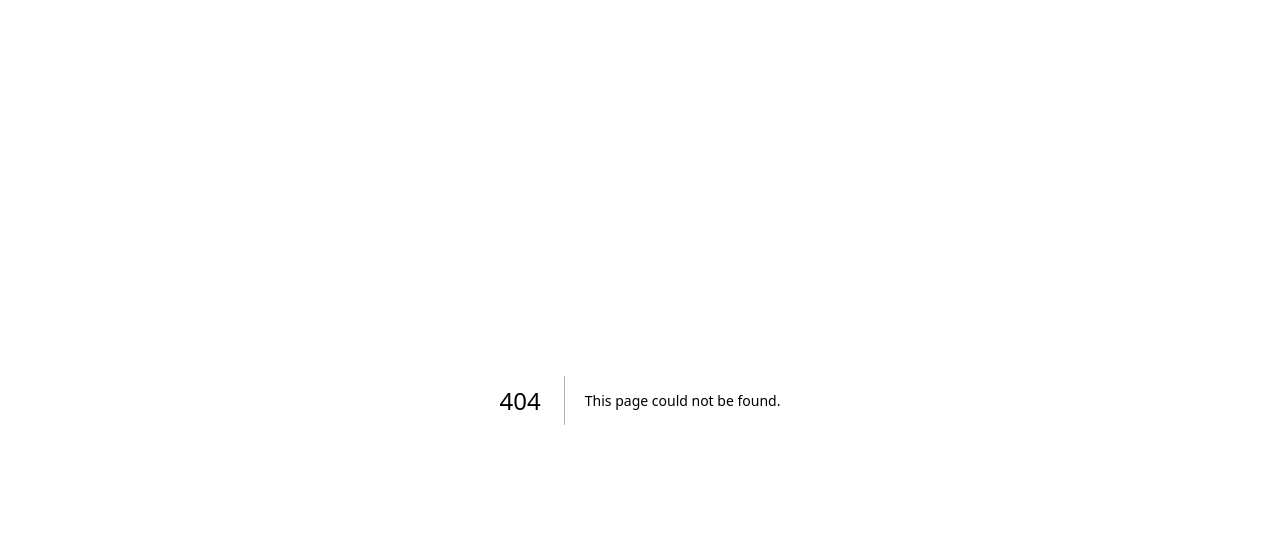
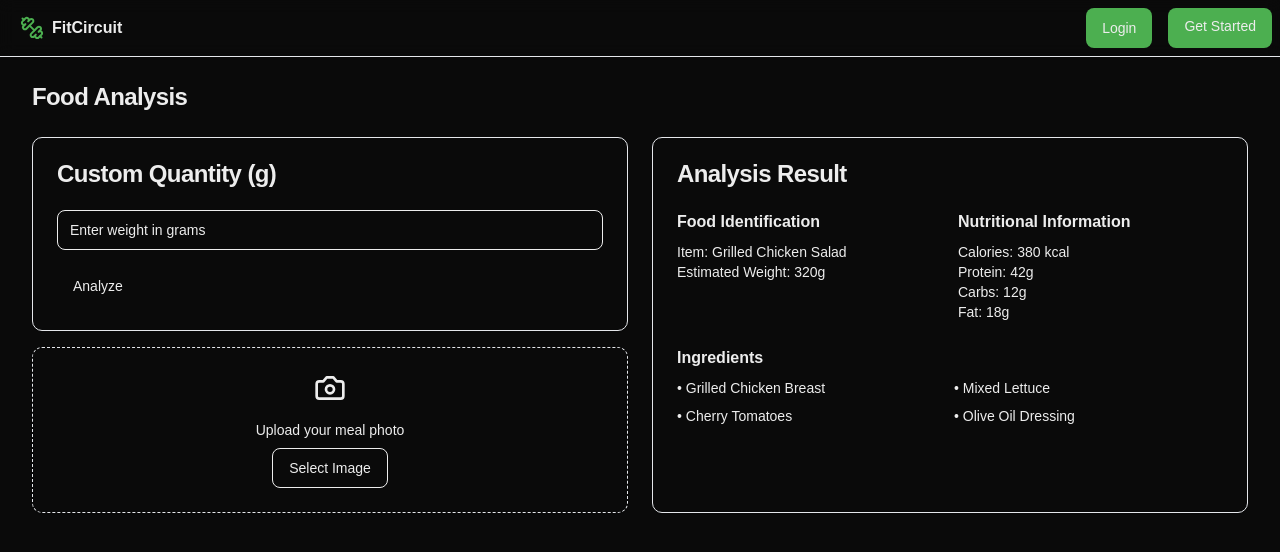
Before and after one commit to Tiklu01/FitCircuit, a Next.js app: page /food-analysis in a window 1280 px wide. Before the commit this address had no page. Shown: the top 552 px of the page. Built offline with nearby package versions, Linux system fonts and the light colour scheme; no server answers.

Commit message:
Added food-analysis page yet to add functionality

```diff
--- /dev/null
+++ b/src/app/food-analysis/page.tsx
@@ -0,0 +1,75 @@
+"use client"
+
+import { motion } from "framer-motion"
+import { PageHeader } from "@/components/ui/page-header"
+import { Button } from "@/components/ui/button"
+import { Card, CardContent, CardHeader, CardTitle } from "@/components/ui/card"
+import { Input } from "@/components/ui/input"
+import { Camera } from "lucide-react"
+
+export default function FoodAnalysis() {
+  return (
+    <div className="min-h-screen bg-background">
+      <PageHeader />
+      <main className="container py-6">
+        <motion.div initial={{ opacity: 0, y: 20 }} animate={{ opacity: 1, y: 0 }} className="space-y-6">
+          <h1 className="text-2xl font-bold tracking-tight">Food Analysis</h1>
+
+          <div className="grid gap-6 md:grid-cols-2">
+            <div className="space-y-4">
+              <Card>
+                <CardHeader>
+                  <CardTitle>Custom Quantity (g)</CardTitle>
+                </CardHeader>
+                <CardContent>
+                  <Input type="number" placeholder="Enter weight in grams" className="mb-4" />
+                  <Button>Analyze</Button>
+                </CardContent>
+              </Card>
+
+              <Card className="border-dashed">
+                <CardContent className="flex flex-col items-center justify-center p-6">
+                  <Camera className="h-8 w-8 mb-4 text-muted-foreground" />
+                  <p className="mb-2 text-sm text-muted-foreground">Upload your meal photo</p>
+                  <Button variant="outline">Select Image</Button>
+                </CardContent>
+              </Card>
+            </div>
+
+            <Card>
+              <CardHeader>
+                <CardTitle>Analysis Result</CardTitle>
+              </CardHeader>
+              <CardContent className="space-y-6">
+                <div className="grid gap-4 md:grid-cols-2">
+                  <div>
+                    <h3 className="font-semibold mb-2">Food Identification</h3>
+                    <p className="text-sm text-muted-foreground">Item: Grilled Chicken Salad</p>
+                    <p className="text-sm text-muted-foreground">Estimated Weight: 320g</p>
+                  </div>
+                  <div>
+                    <h3 className="font-semibold mb-2">Nutritional Information</h3>
+                    <p className="text-sm text-muted-foreground">Calories: 380 kcal</p>
+                    <p className="text-sm text-muted-foreground">Protein: 42g</p>
+                    <p className="text-sm text-muted-foreground">Carbs: 12g</p>
+                    <p className="text-sm text-muted-foreground">Fat: 18g</p>
+                  </div>
+                </div>
+
+                <div>
+                  <h3 className="font-semibold mb-2">Ingredients</h3>
+                  <div className="grid gap-2 grid-cols-2">
+                    <div className="text-sm text-muted-foreground">• Grilled Chicken Breast</div>
+                    <div className="text-sm text-muted-foreground">• Mixed Lettuce</div>
+                    <div className="text-sm text-muted-foreground">• Cherry Tomatoes</div>
+                    <div className="text-sm text-muted-foreground">• Olive Oil Dressing</div>
+                  </div>
+                </div>
+              </CardContent>
+            </Card>
+          </div>
+        </motion.div>
+      </main>
+    </div>
+  )
+}
```
